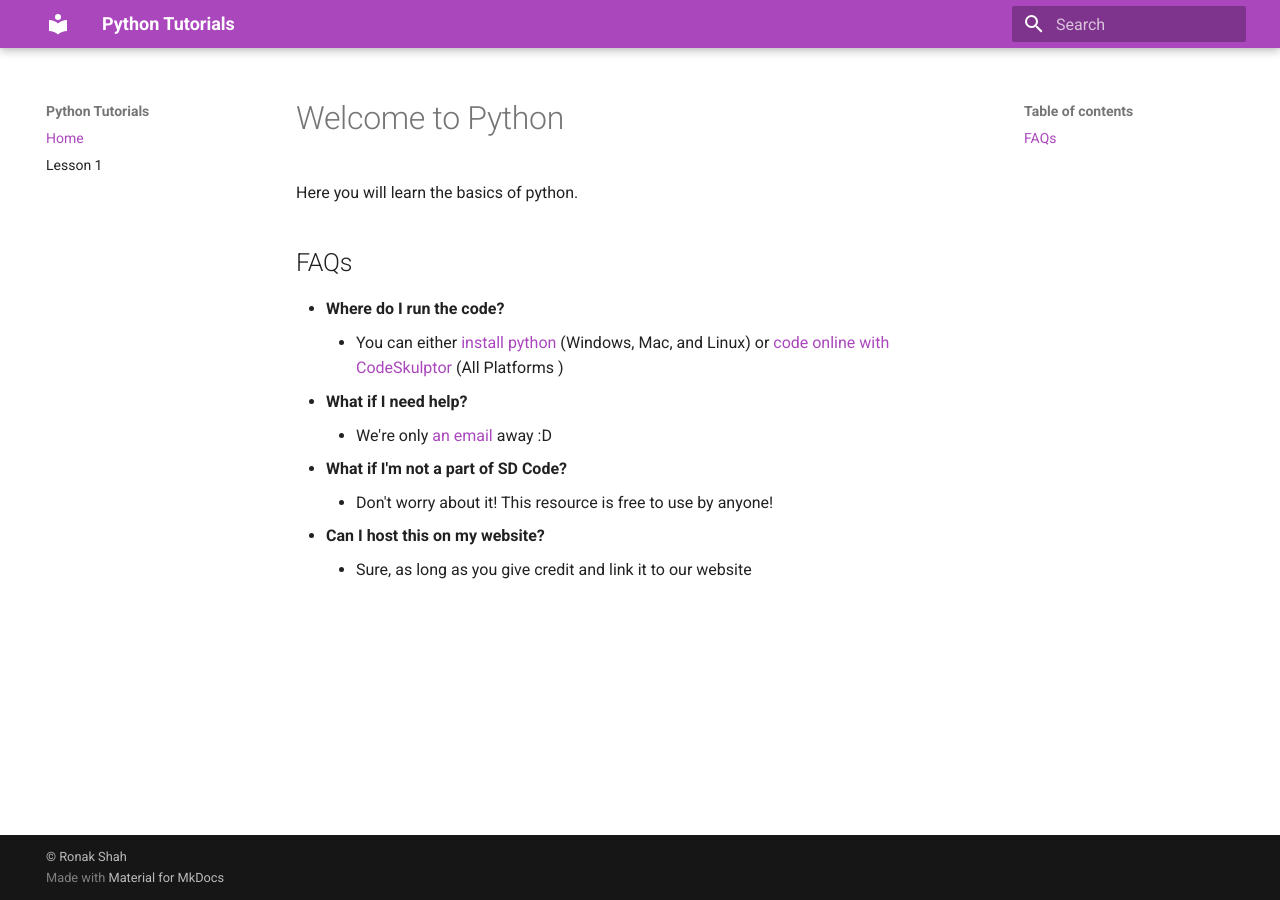
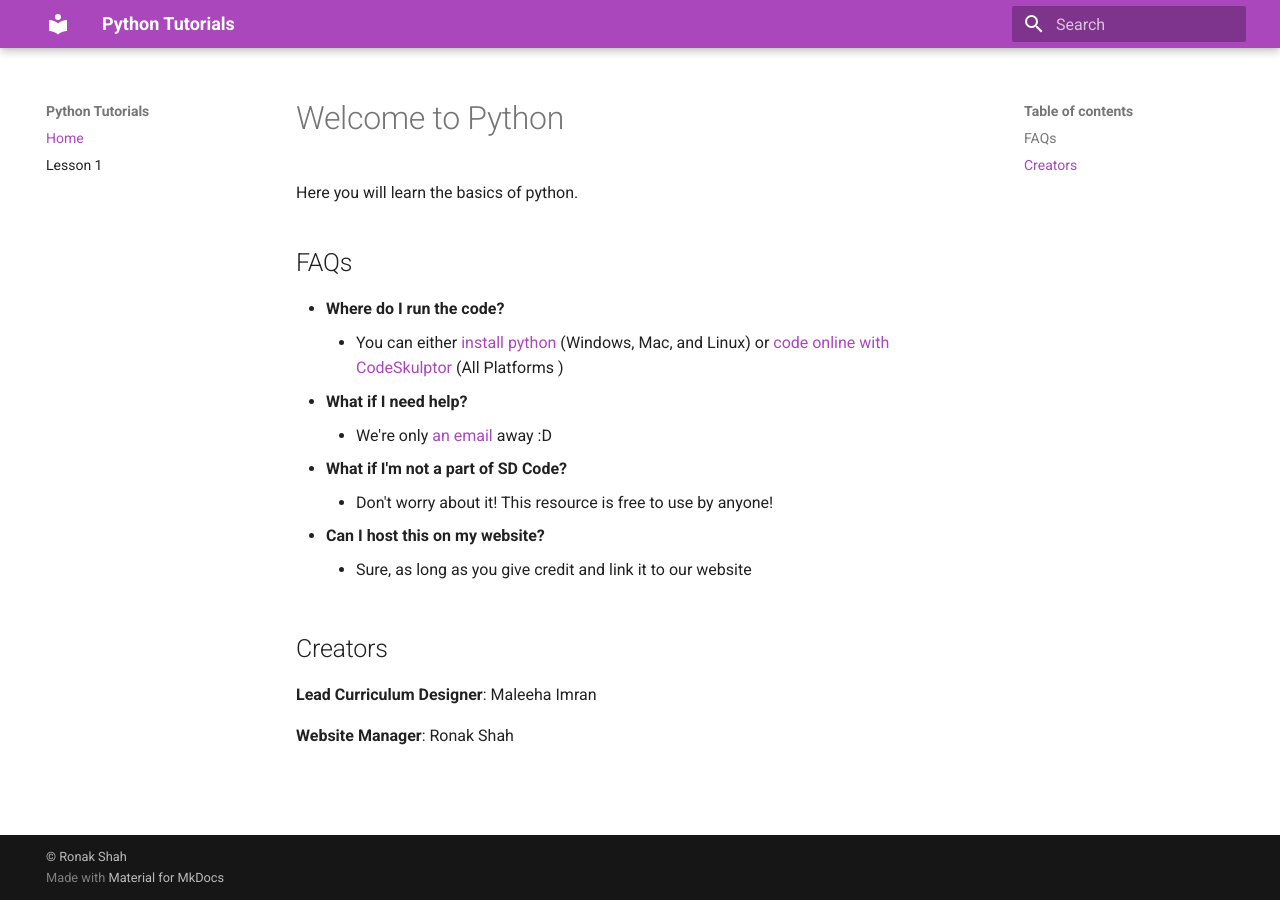
Before and after one commit to SanDiegoCode/python, an MkDocs documentation site: the page built from docs/index.md, in a window 1280 px wide. Built offline with MkDocs 1.6.1 and Material for MkDocs 9.7.7, drawn with Linux system fonts in a browser that asks for light colours; old or Windows-style settings are respelled for this version of MkDocs.

Commit message:
Added contributor names

```diff
--- a/docs/index.md
+++ b/docs/index.md
@@ -11,3 +11,8 @@ Here you will learn the basics of python.
 	* Don't worry about it! This resource is free to use by anyone!
 * **Can I host this on my website?**
 	* Sure, as long as you give credit and link it to our website
+
+##Creators
+**Lead Curriculum Designer**: Maleeha Imran
+
+**Website Manager**: Ronak Shah
```
Also changed, not shown: site/lesson1/index.html, site/mkdocs/search_index.json.
